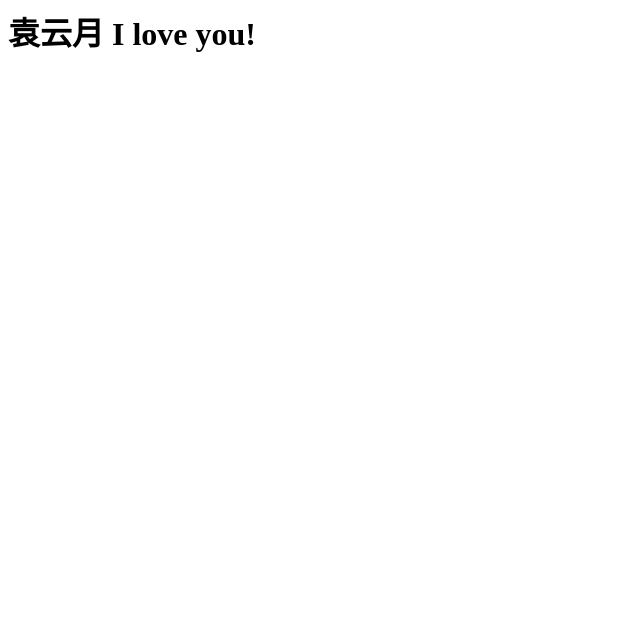
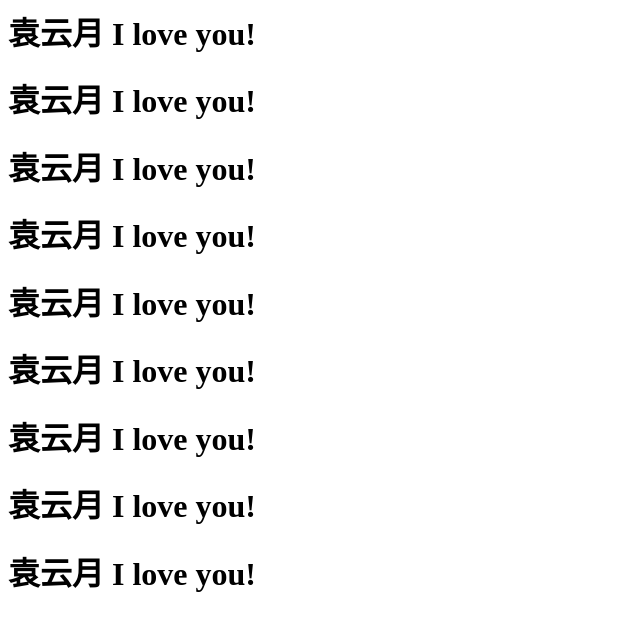
Before and after one commit to songyunpeng111/myweb, a plain HTML site: page index.html in a window 1280 px wide. Shown: the whole page, without its empty margins (0-640 px from the left). Drawn offline with Linux system fonts and the light colour scheme.

Commit message:
fdfdgdfgfg

```diff
--- a/index.html
+++ b/index.html
@@ -1 +1,9 @@
 <h1>袁云月 I love you!</h1>
+<h1>袁云月 I love you!</h1>
+<h1>袁云月 I love you!</h1>
+<h1>袁云月 I love you!</h1>
+<h1>袁云月 I love you!</h1>
+<h1>袁云月 I love you!</h1>
+<h1>袁云月 I love you!</h1>
+<h1>袁云月 I love you!</h1>
+<h1>袁云月 I love you!</h1>
```
